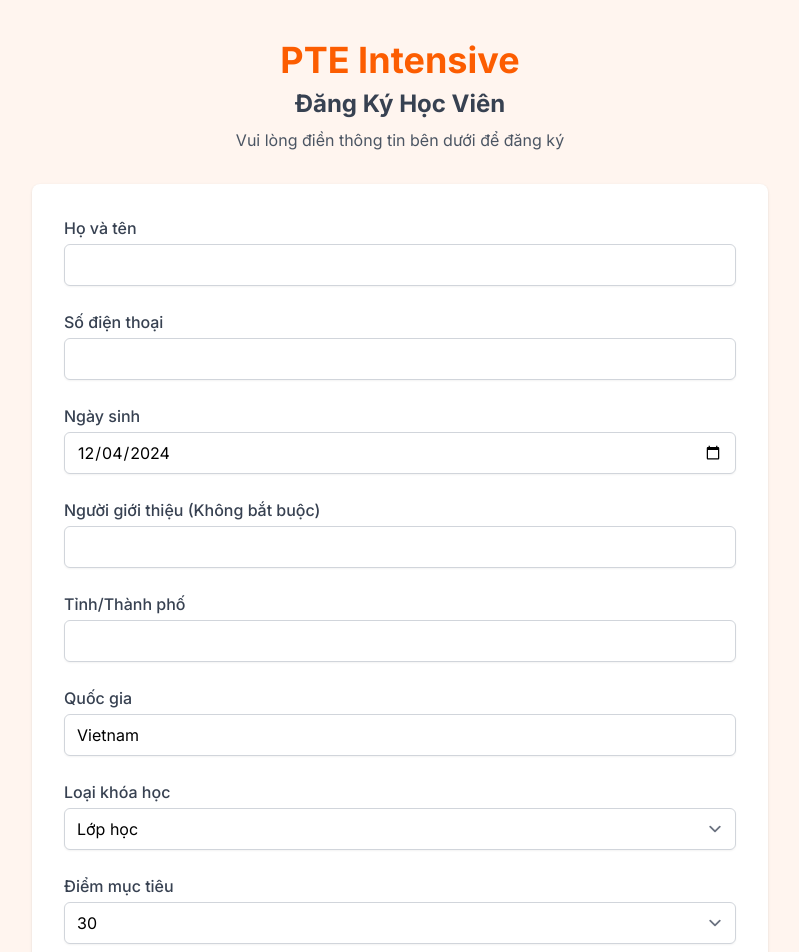
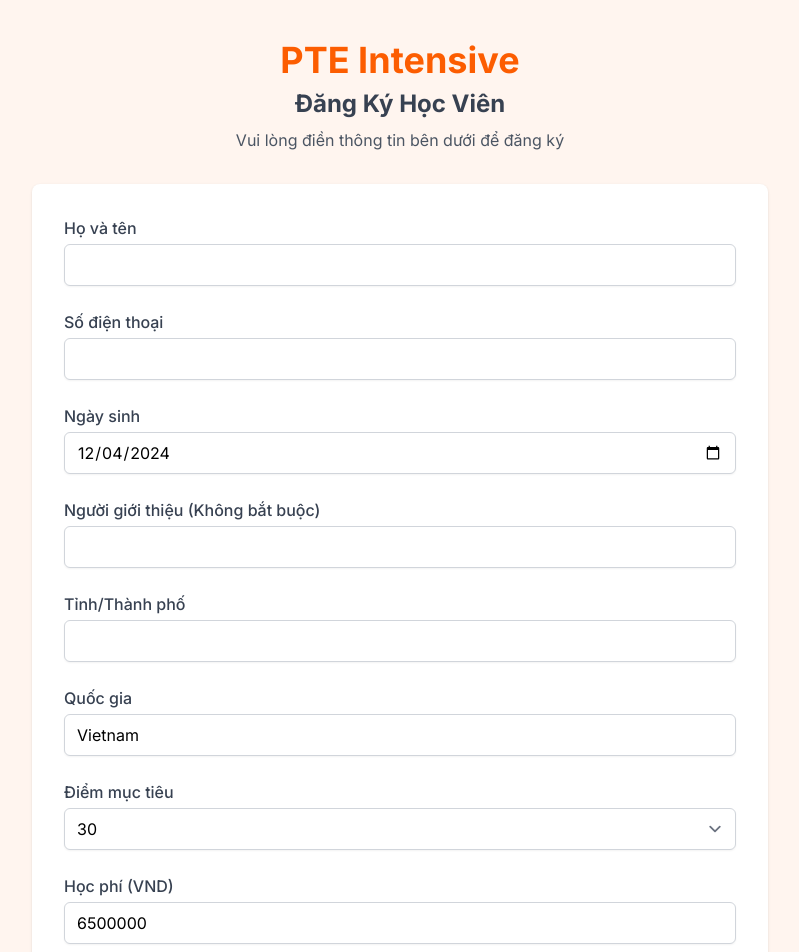
Before and after one commit to thanhan34/pteintensivemanagement, a Next.js app: page /register in a window 1280 px wide. Shown: the top 952 px of the page, without its empty margins (240-1039 px from the left). Built offline with nearby package versions, Linux system fonts and the light colour scheme.

Commit message:
Update PublicStudentForm to include current payment date and remove course type selection

```diff
--- a/app/components/PublicStudentForm.tsx
+++ b/app/components/PublicStudentForm.tsx
@@ -25,7 +25,7 @@
     trainerName: '',
     tuitionFee: 6500000,
     notes: '',
-    type: 'class',
+    type: 'class', // Default to class
     isProcess: false
   });
 
@@ -36,7 +36,12 @@
     setIsSubmitting(true);
 
     try {
-      await onSubmit(formData);
+      // Ensure payment date is set to current date
+      const submissionData = {
+        ...formData,
+        tuitionPaymentDates: [currentDate]
+      };
+      await onSubmit(submissionData);
     } catch (error) {
       console.error('Error submitting form:', error);
     } finally {
@@ -112,20 +117,6 @@
       </div>
 
       <div>
-        <label className="block text-base font-medium text-gray-700">Loại khóa học</label>
-        <select
-          value={formData.type}
-          onChange={(e) => setFormData({...formData, type: e.target.value as 'one-on-one' | 'class' | '2345'})}
-          className="mt-1 block w-full rounded-md border-gray-300 shadow-sm focus:border-[#fc5d01] focus:ring-[#fc5d01] text-base"
-          required
-        >
-          <option value="class">Lớp học</option>
-          <option value="2345">2345</option>
-          <option value="one-on-one">1-1</option>
-        </select>
-      </div>
-
-      <div>
         <label className="block text-base font-medium text-gray-700">Điểm mục tiêu</label>
         <select
           value={formData.targetScore}
```
